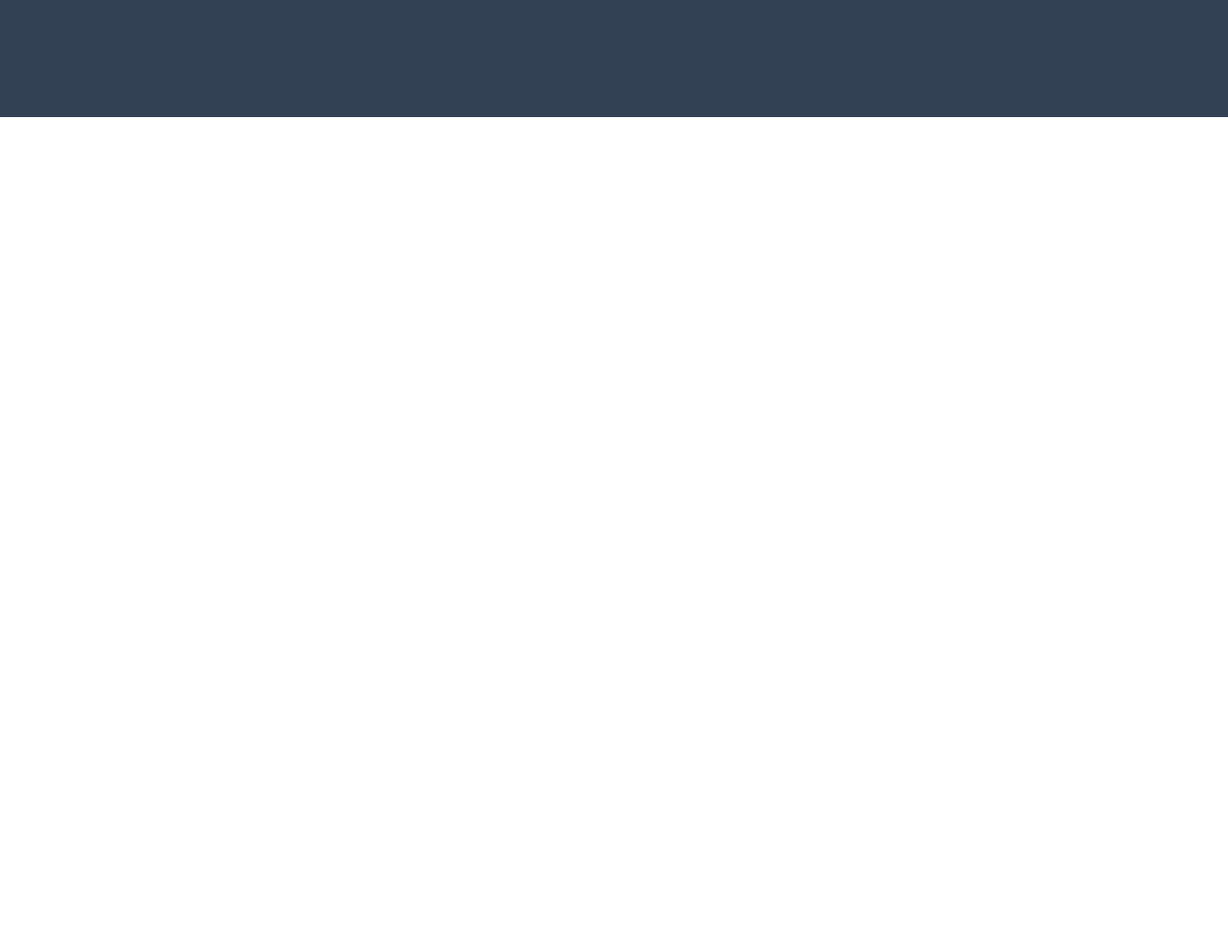
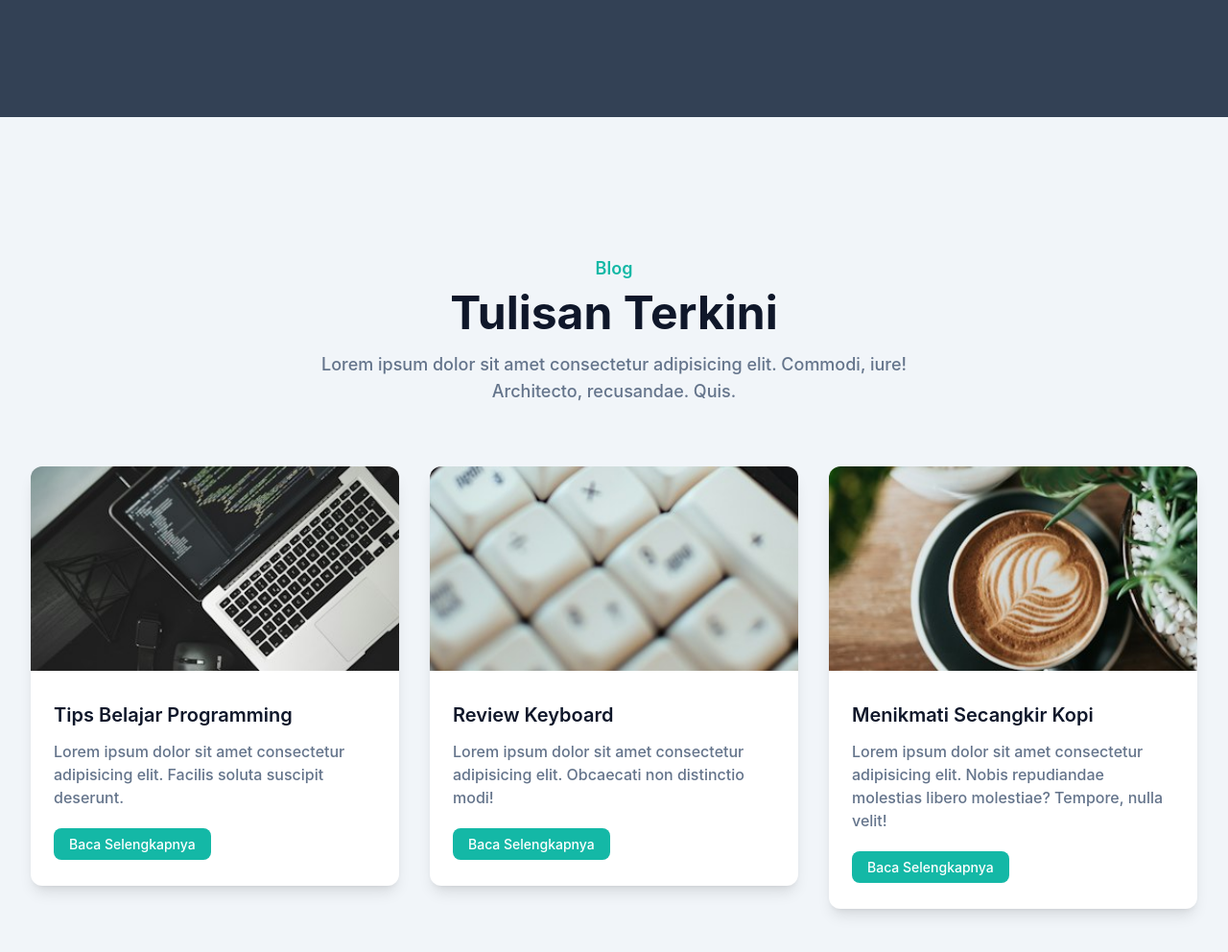
Before and after one commit to bandithijo/portfolio-tailwind-css, a website: page index.html in a window 1280 px wide. Shown: the part 2980-3972 px from the top of the page at 96% size. Before the commit the page ends 3102 px from the top, so only its background shows below. Drawn offline with Linux system fonts and the light colour scheme.

Commit message:
feat: blog section

```diff
--- a/index.html
+++ b/index.html
@@ -205,6 +205,59 @@
     </section>
     <!-- client Section End -->
 
+    <!-- Blog Section Start -->
+    <section id="blog" class="pt-36 pb-32 bg-slate-100">
+      <div class="container">
+        <div class="w-full px-4">
+          <div class="max-w-2xl mx-auto text-center mb-16">
+            <h4 class="font-semibold text-lg text-primary mb-2">Blog</h4>
+            <h2 class="font-bold text-dark text-3xl mb-4 sm:text-4xl md:text-5xl">Tulisan Terkini</h2>
+            <p class="font-medium text-md text-secondary md:text-lg">Lorem ipsum dolor sit amet consectetur adipisicing elit. Commodi, iure! Architecto, recusandae. Quis.</p>
+          </div>
+        </div>
+
+        <div class="flex flex-wrap">
+          <div class="w-full px-4 lg:w-1/2 xl:w-1/3">
+            <div class="bg-white rounded-xl shadow-lg overflow-hidden mb-10">
+              <img src="./dist/img/blog/1.jpg" alt="Programming" class="w-full">
+              <div class="py-8 px-6">
+                <h3>
+                  <a href="" class="block mb-3 font-semibold text-xl text-dark hover:text-primary truncate">Tips Belajar Programming</a>
+                </h3>
+                <p class="font-medium text-base text-secondary mb-6">Lorem ipsum dolor sit amet consectetur adipisicing elit. Facilis soluta suscipit deserunt.</p>
+                <a href="#" class="font-medium text-sm text-white bg-primary py-2 px-4 rounded-lg hover:opacity-80">Baca Selengkapnya</a>
+              </div>
+            </div>
+          </div>
+          <div class="w-full px-4 lg:w-1/2 xl:w-1/3">
+            <div class="bg-white rounded-xl shadow-lg overflow-hidden mb-10">
+              <img src="./dist/img/blog/2.jpg" alt="Mechanical Keyboard" class="w-full">
+              <div class="py-8 px-6">
+                <h3>
+                  <a href="" class="block mb-3 font-semibold text-xl text-dark hover:text-primary truncate">Review Keyboard</a>
+                </h3>
+                <p class="font-medium text-base text-secondary mb-6">Lorem ipsum dolor sit amet consectetur adipisicing elit. Obcaecati non distinctio modi!</p>
+                <a href="#" class="font-medium text-sm text-white bg-primary py-2 px-4 rounded-lg hover:opacity-80">Baca Selengkapnya</a>
+              </div>
+            </div>
+          </div>
+          <div class="w-full px-4 lg:w-1/2 xl:w-1/3">
+            <div class="bg-white rounded-xl shadow-lg overflow-hidden mb-10">
+              <img src="./dist/img/blog/3.jpg" alt="Coffee" class="w-full">
+              <div class="py-8 px-6">
+                <h3>
+                  <a href="" class="block mb-3 font-semibold text-xl text-dark hover:text-primary truncate">Menikmati Secangkir Kopi</a>
+                </h3>
+                <p class="font-medium text-base text-secondary mb-6">Lorem ipsum dolor sit amet consectetur adipisicing elit. Nobis repudiandae molestias libero molestiae? Tempore, nulla velit!</p>
+                <a href="#" class="font-medium text-sm text-white bg-primary py-2 px-4 rounded-lg hover:opacity-80">Baca Selengkapnya</a>
+              </div>
+            </div>
+          </div>
+        </div>
+      </div>
+    </section>
+    <!-- Blog Section End -->
+
     <script src="./dist/js/script.js"></script>
   </body>
 </html>
--- a/package.json
+++ b/package.json
@@ -4,6 +4,7 @@
   "description": "",
   "main": "index.js",
   "scripts": {
+    "dev": "npx tailwindcss -i ./src/input.css -o ./dist/css/output.css --watch",
     "test": "echo \"Error: no test specified\" && exit 1"
   },
   "keywords": [],
```
Also changed, not shown: dist/css/output.css, dist/img/blog/1.jpg (added), dist/img/blog/2.jpg (added), dist/img/blog/3.jpg (added).
